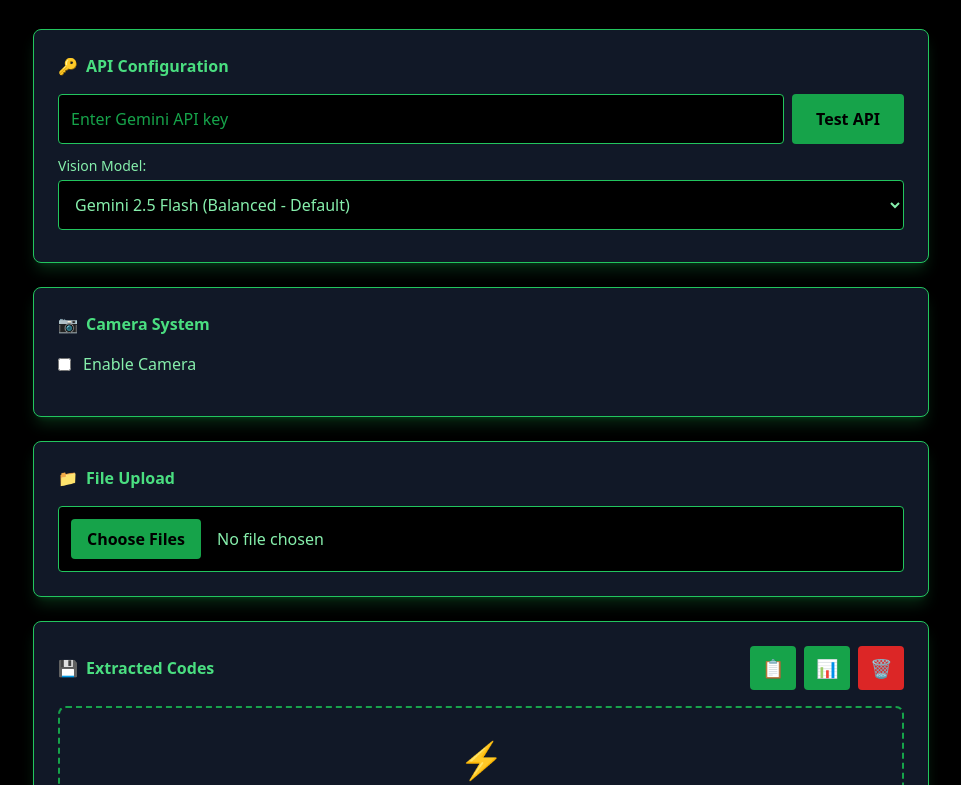
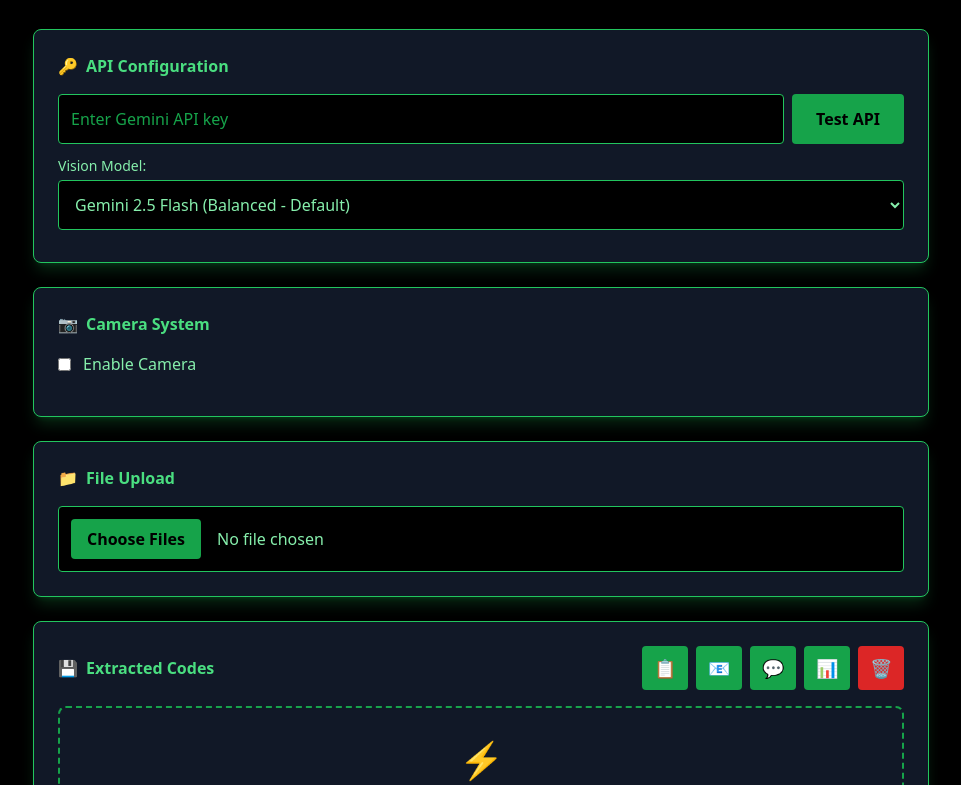
Before and after one commit to JW6295/Pullcode, a plain HTML site: page index.html in a window 1280 px wide. Shown: the part 147-932 px from the top of the page, without its empty margins (159-1120 px from the left). Drawn offline with nearby package versions, Linux system fonts and the light colour scheme.

Commit message:
Add files via upload

```diff
--- a/index.html
+++ b/index.html
@@ -146,6 +146,8 @@
                 </h2>
                 <div class="flex gap-2 flex-wrap">
                     <button onclick="copyAllCodes()" class="bg-green-600 text-black px-3 py-2 rounded hover:bg-green-500 font-bold transition-colors text-lg" title="Copy to Clipboard">📋</button>
+                    <button onclick="emailCodes()" class="bg-green-600 text-black px-3 py-2 rounded hover:bg-green-500 font-bold transition-colors text-lg" title="Send via Email">📧</button>
+                    <button onclick="whatsappCodes()" class="bg-green-600 text-black px-3 py-2 rounded hover:bg-green-500 font-bold transition-colors text-lg" title="Share on WhatsApp">💬</button>
                     <button onclick="downloadExcel()" class="bg-green-600 text-black px-3 py-2 rounded hover:bg-green-500 font-bold transition-colors text-lg" title="Download Excel">📊</button>
                     <button onclick="clearAll()" class="bg-red-600 text-white px-3 py-2 rounded hover:bg-red-500 font-bold transition-colors text-lg" title="Clear All Codes">🗑️</button>
                 </div>
@@ -523,6 +525,18 @@
             showStatus('Copied to clipboard');
         }
 
+        function emailCodes() {
+            if (codes.length === 0) return;
+            const body = codes.map(c => c.code).join('\n');
+            window.location.href = `mailto:?subject=Ring Pull Codes&body=${encodeURIComponent(body)}`;
+        }
+
+        function whatsappCodes() {
+            if (codes.length === 0) return;
+            const text = codes.map(c => c.code).join('\n');
+            window.open(`https://api.whatsapp.com/send?text=${encodeURIComponent(text)}`);
+        }
+
         function downloadExcel() {
             if (codes.length === 0) return;
             const data = codes.map(c => ({
```
